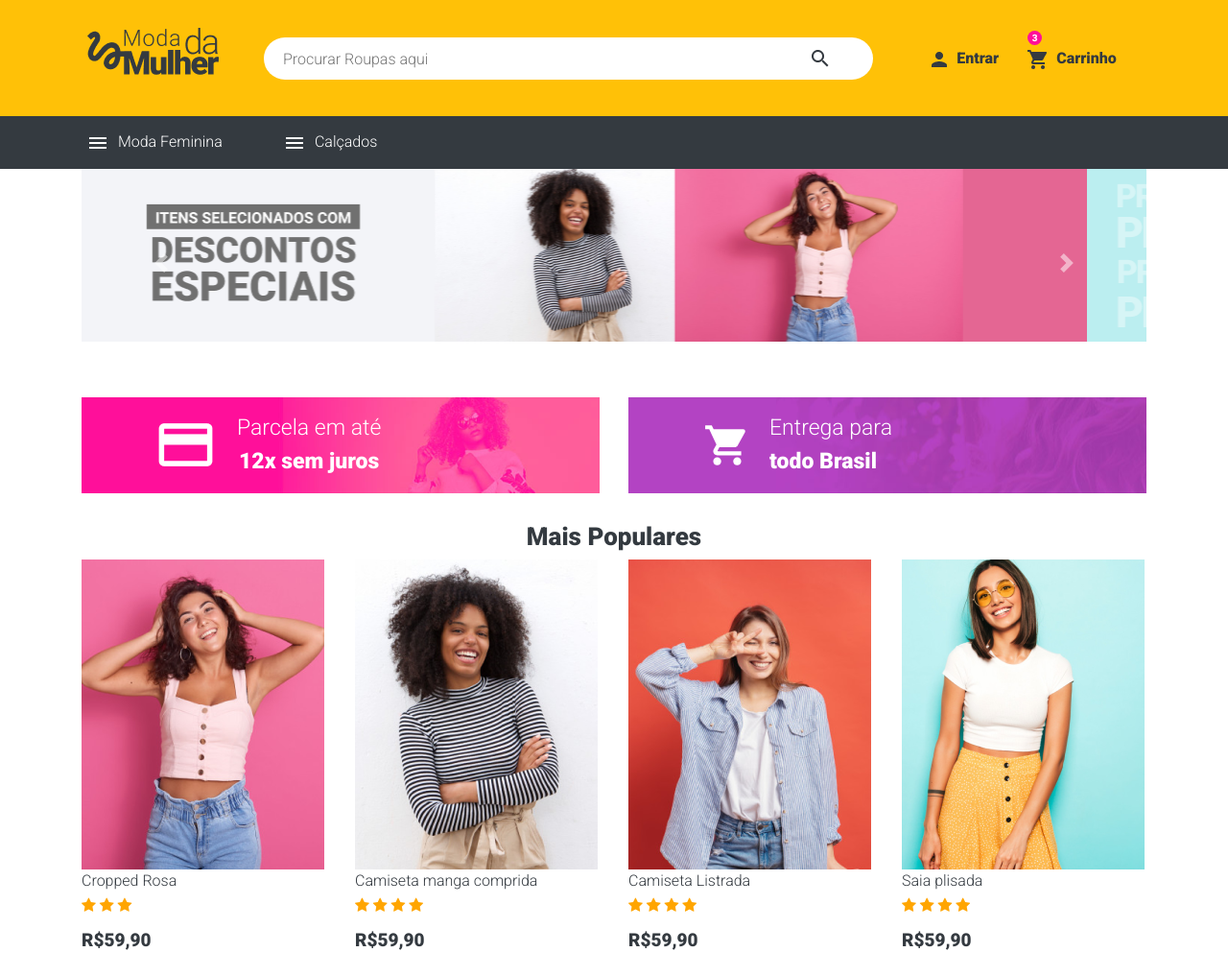
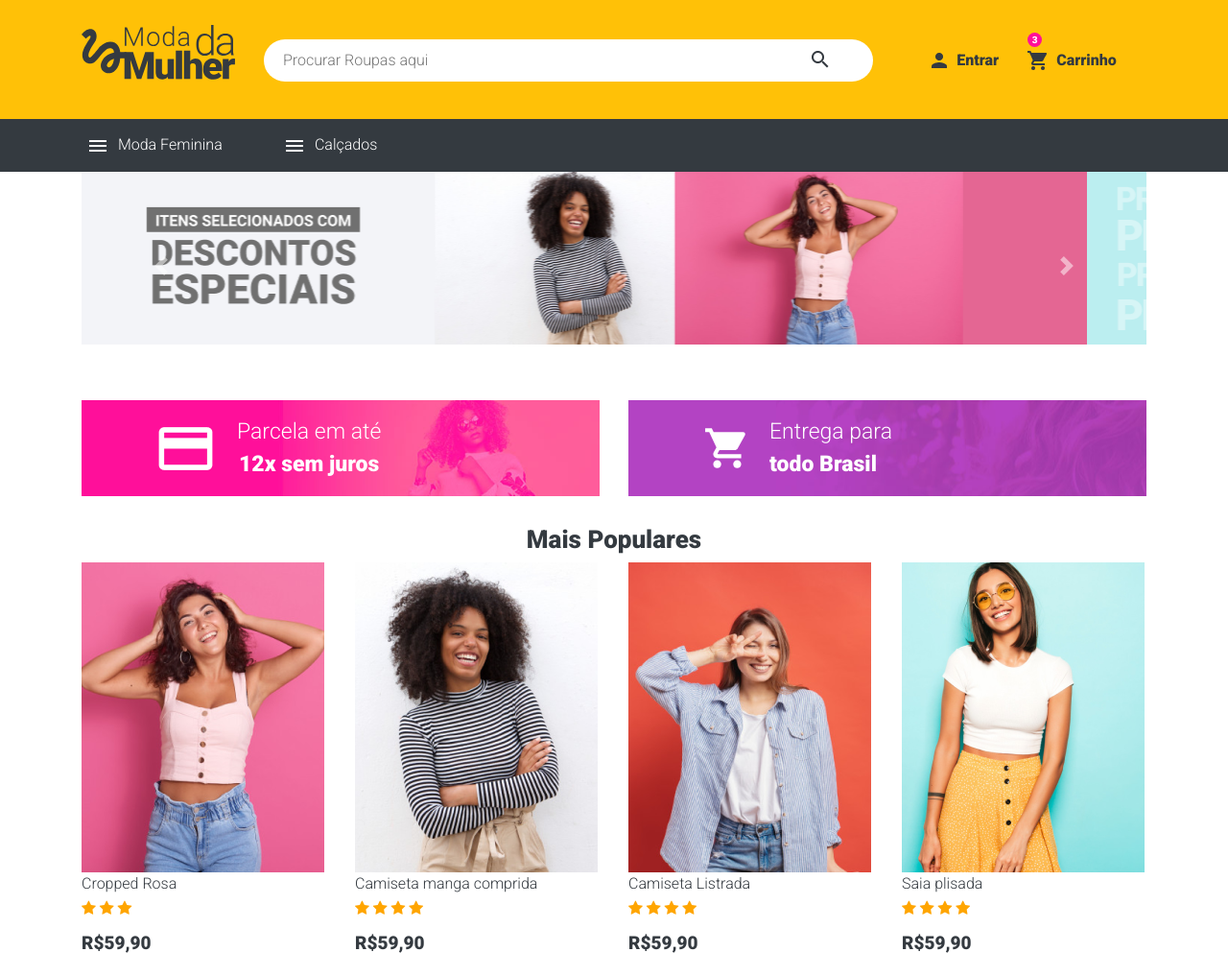
Before and after one commit to Darimus/moda-mulher, a plain HTML site: page index.html in a window 1280 px wide. Shown: the top 1017 px of the page at 96% size. Drawn offline with nearby package versions, Linux system fonts and the light colour scheme.

Commit message:
:art: logo svg and width

```diff
--- a/assets/scss/6-components/header.scss
+++ b/assets/scss/6-components/header.scss
@@ -12,6 +12,10 @@ html, * {
 .container-header {
     padding-top: 26px;
     padding-bottom: 25px;
+
+    .logo {
+        width: 100%;
+    }
 
     .img-search {
         position: absolute;
--- a/index.html
+++ b/index.html
@@ -18,15 +18,15 @@
     <section class="container container-header align-items-center">
         <header class="row">
             <!-- Logo site -->
-            <a class="col-md-2" href="#">
+            <a class="col-md-2 col-sm-4" href="#">
                 <figure class="logo-header">
-                    <img class="logo" src="assets/img/Logo.png" alt="Logo Moda da Mulher">
+                    <img class="logo" src="assets/img/logo.svg" alt="Logo Moda da Mulher">
                 </figure>
             </a>
             <!-- End logo -->
 
             <!-- Search field -->
-            <form class="search-field col-md-7 ml-auto d-flex mt-auto mb-auto" action="get">
+            <form class="search-field col-md-7 mt-auto mb-auto" action="get">
                 <input class="search-box" type="search" size="70" placeholder="Procurar Roupas aqui">
                 <button class="img-search" alt="Botão search"><img src="assets/img/search.png" alt="Logo Search"></button>
             </form>
```
Also changed, not shown: assets/css/styles.css, assets/img/logo.svg (added), 1 other file.
